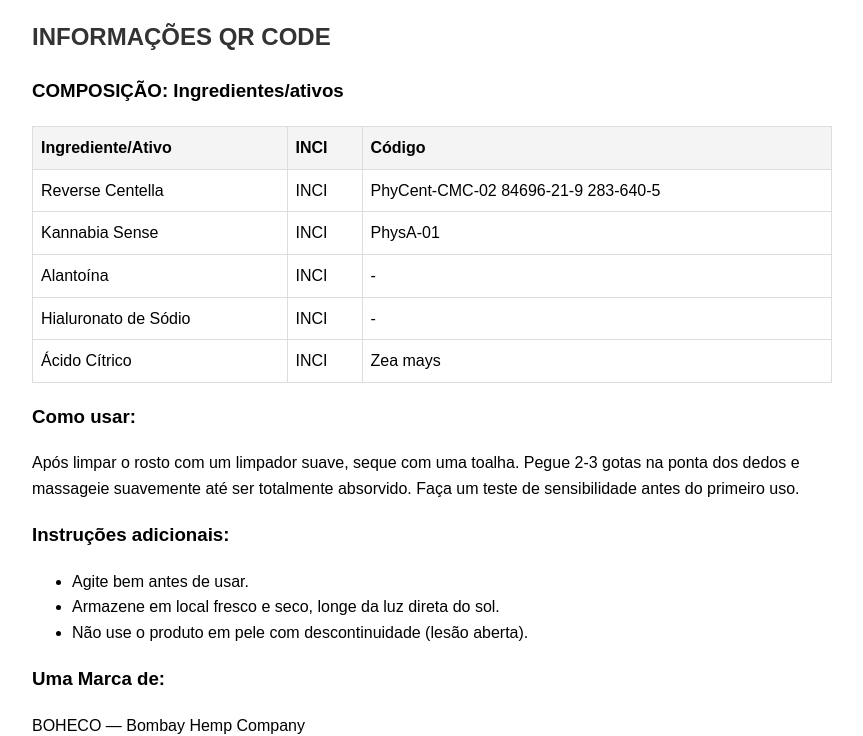
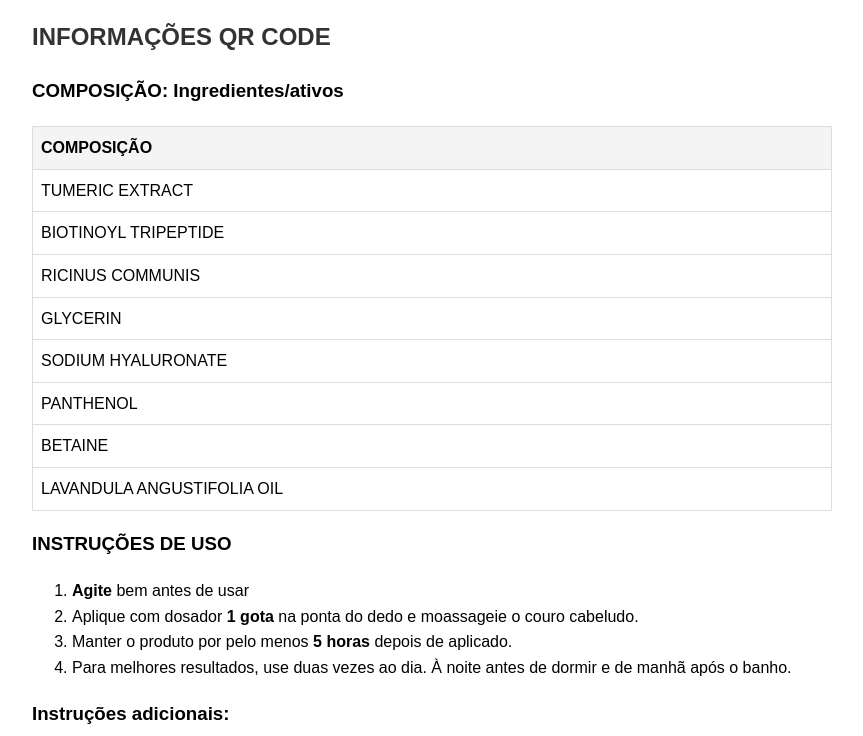
Before and after one commit to Brascann/revive-qr-code, a plain HTML site: page index.html in a window 1280 px wide. Shown: the part 76-812 px from the top of the page, without its empty margins (208-1071 px from the left). Drawn offline with Linux system fonts and the light colour scheme.

Commit message:
feat: ajusts

```diff
--- a/index.html
+++ b/index.html
@@ -16,42 +16,45 @@
         <table class="composition-table">
             <thead>
                 <tr>
-                    <th>Ingrediente/Ativo</th>
-                    <th>INCI</th>
-                    <th>Código</th>
+                    <th>COMPOSIÇÃO</th>
                 </tr>
             </thead>
             <tbody>
                 <tr>
-                    <td>Reverse Centella</td>
-                    <td>INCI</td>
-                    <td>PhyCent-CMC-02 84696-21-9 283-640-5</td>
+                    <td>TUMERIC EXTRACT</td>
                 </tr>
                 <tr>
-                    <td>Kannabia Sense</td>
-                    <td>INCI</td>
-                    <td>PhysA-01</td>
+                    <td>BIOTINOYL TRIPEPTIDE</td>
                 </tr>
                 <tr>
-                    <td>Alantoína</td>
-                    <td>INCI</td>
-                    <td>-</td>
+                    <td>RICINUS COMMUNIS</td>
                 </tr>
                 <tr>
-                    <td>Hialuronato de Sódio</td>
-                    <td>INCI</td>
-                    <td>-</td>
+                    <td>GLYCERIN</td>
                 </tr>
                 <tr>
-                    <td>Ácido Cítrico</td>
-                    <td>INCI</td>
-                    <td>Zea mays</td>
+                    <td>SODIUM HYALURONATE</td>
+                </tr>
+                <tr>
+                    <td>PANTHENOL</td>
+                </tr>
+                <tr>
+                    <td>BETAINE</td>
+                </tr>
+                <tr>
+                    <td>LAVANDULA ANGUSTIFOLIA OIL</td>
                 </tr>
             </tbody>
         </table>
 
-        <h3>Como usar:</h3>
-        <p>Após limpar o rosto com um limpador suave, seque com uma toalha. Pegue 2-3 gotas na ponta dos dedos e massageie suavemente até ser totalmente absorvido. Faça um teste de sensibilidade antes do primeiro uso.</p>
+        <h3>INSTRUÇÕES DE USO</h3>
+        <ol>
+            <li><b>Agite</b> bem antes de usar</li>
+            <li>Aplique com dosador <b>1 gota</b> na ponta do dedo e moassageie o couro cabeludo.</li>
+            <li>Manter o produto por pelo menos <b>5 horas</b> depois de aplicado.</li>
+            <li>Para melhores resultados, use duas vezes ao dia. À noite antes de dormir e de manhã após o banho.</li>
+        </ol>
+
 
         <h3>Instruções adicionais:</h3>
         <ul>
```
